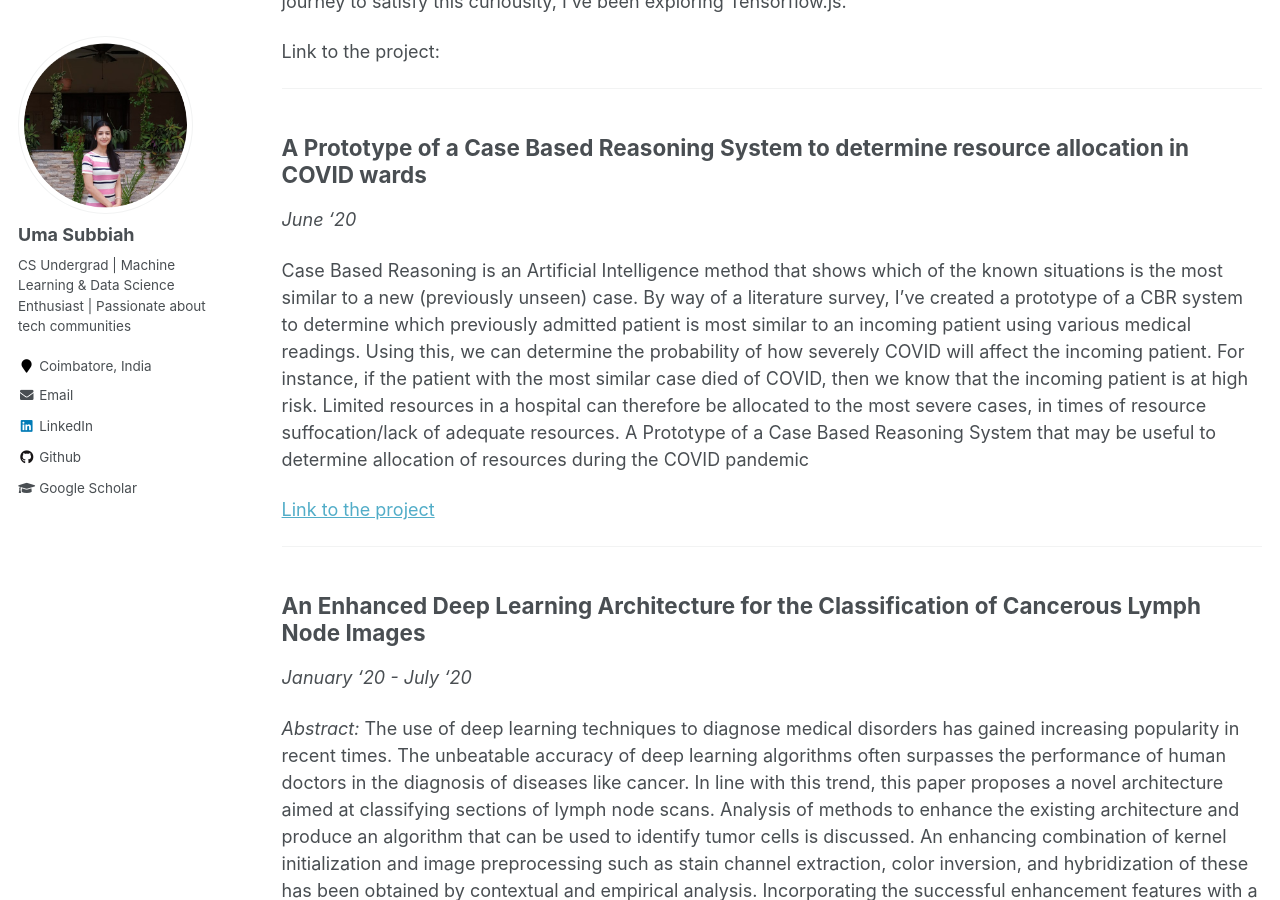
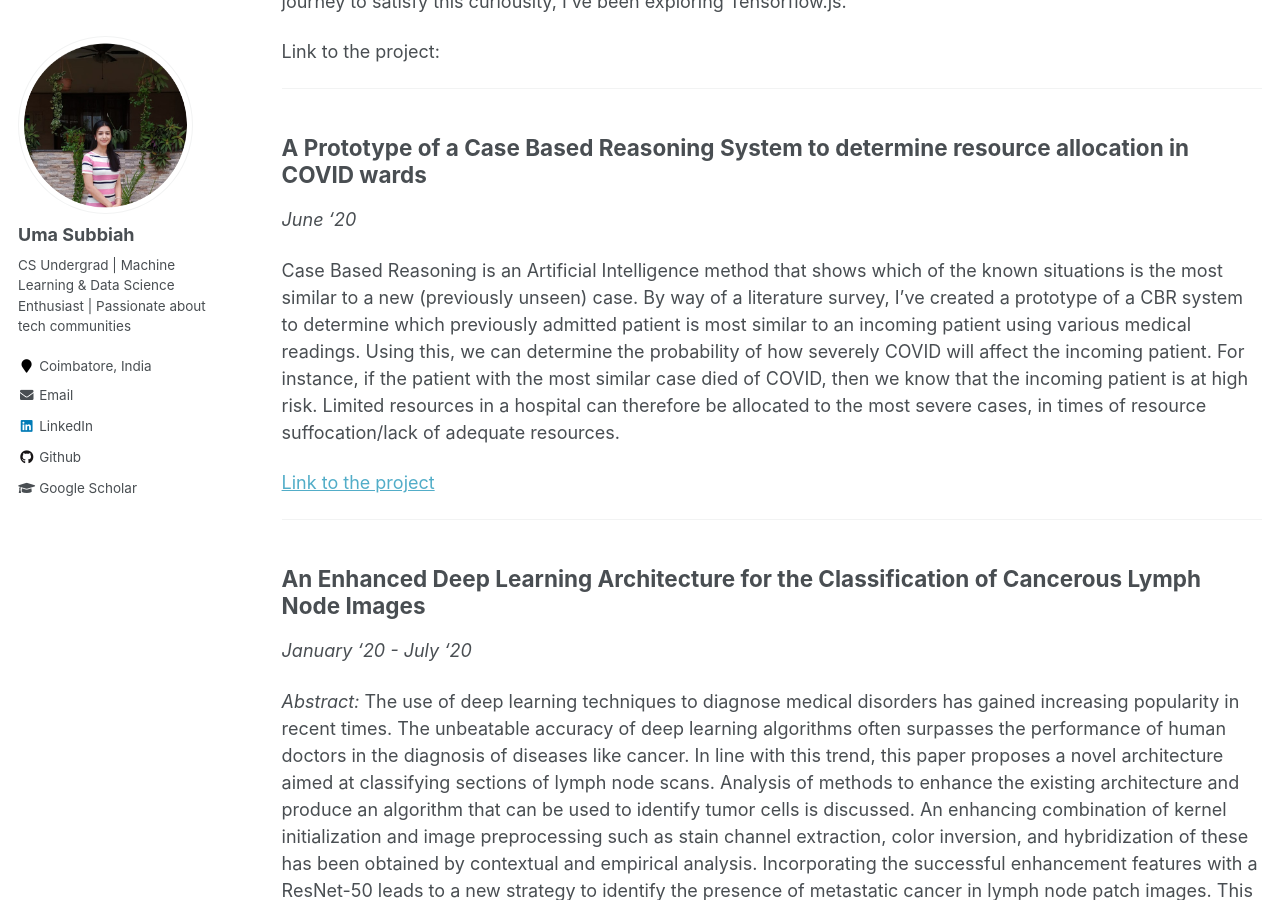
Before and after one commit to uma-subbiah/uma-subbiah.github.io, a Jekyll site: the page built from _pages/projects.md, in a window 1280 px wide and 900 px high, scrolled down 372 px. Built offline with Jekyll 4.4.1, drawn with Linux system fonts in a browser that asks for light colours.

Commit message:
Update projects.md

```diff
--- a/_pages/projects.md
+++ b/_pages/projects.md
@@ -29,7 +29,6 @@ _June '20_
 <br>
 
 Case Based Reasoning is an Artificial Intelligence method that shows which of the known situations is the most similar to a new (previously unseen) case. By way of a literature survey, I've created a prototype of a CBR system to determine which previously admitted patient is most similar to an incoming patient using various medical readings. Using this, we can determine the probability of how severely COVID will affect the incoming patient. For instance, if the patient with the most similar case died of COVID, then we know that the incoming patient is at high risk. Limited resources in a hospital can therefore be allocated to the most severe cases, in times of resource suffocation/lack of adequate resources.
-A Prototype of a Case Based Reasoning System that may be useful to determine allocation of resources during the COVID pandemic
 
 [Link to the project](https://github.com/uma-subbiah/CBR-Prototype-COVID)
 
```
